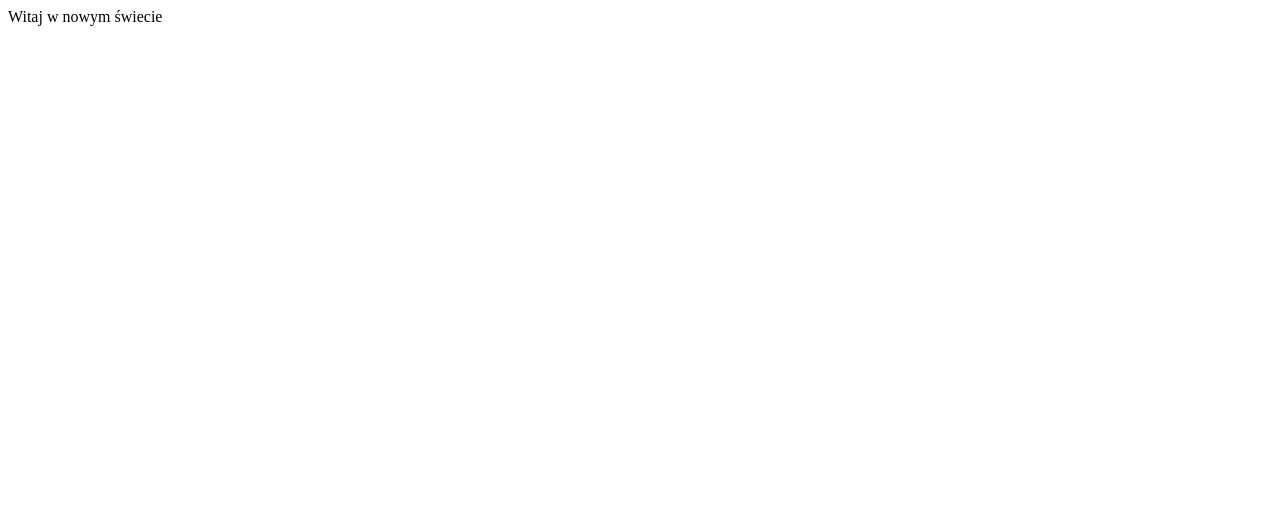
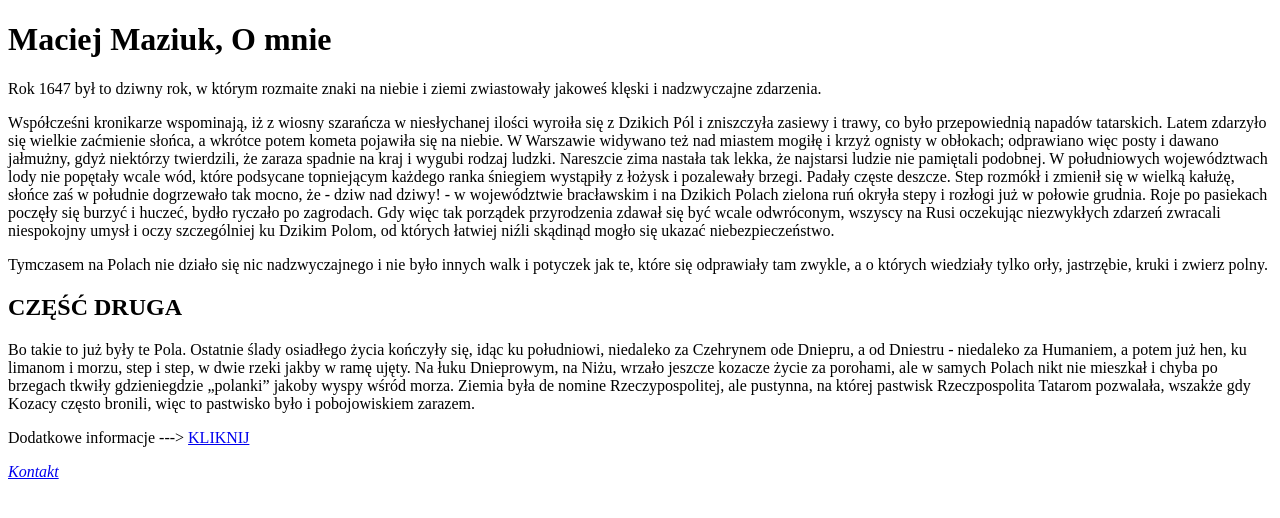
Before and after one commit to killmaciek124/HTML-CSS--College-, a plain HTML site: page lab01/index.html in a window 1280 px wide. Drawn offline with Linux system fonts and the light colour scheme.

Commit message:
Zadanie pierwsze dodane

```diff
--- a/lab01/index.html
+++ b/lab01/index.html
@@ -7,6 +7,27 @@
     <title>Document</title>
 </head>
 <body>
-    <div>Witaj w nowym świecie</div>
+
+<header>
+<h1>Maciej Maziuk, O mnie </h1>
+</header>
+<main>
+<p>Rok 1647 był to dziwny rok, w którym rozmaite znaki na niebie i ziemi zwiastowały jakoweś klęski i nadzwyczajne zdarzenia.</p>
+<p>Współcześni kronikarze wspominają, iż z wiosny szarańcza w niesłychanej ilości wyroiła się z Dzikich Pól i zniszczyła zasiewy i trawy, co było przepowiednią napadów tatarskich. Latem zdarzyło się wielkie zaćmienie słońca, a wkrótce potem kometa pojawiła się na niebie. W Warszawie widywano też nad miastem mogiłę i krzyż ognisty w obłokach; odprawiano więc posty i dawano jałmużny, gdyż niektórzy twierdzili, że zaraza spadnie na kraj i wygubi rodzaj ludzki. Nareszcie zima nastała tak lekka, że najstarsi ludzie nie pamiętali podobnej. W południowych województwach lody nie popętały wcale wód, które podsycane topniejącym każdego ranka śniegiem wystąpiły z łożysk i pozalewały brzegi. Padały częste deszcze. Step rozmókł i zmienił się w wielką kałużę, słońce zaś w południe dogrzewało tak mocno, że - dziw nad dziwy! - w województwie bracławskim i na Dzikich Polach zielona ruń okryła stepy i rozłogi już w połowie grudnia. Roje po pasiekach poczęły się burzyć i huczeć, bydło ryczało po zagrodach. Gdy więc tak porządek przyrodzenia zdawał się być wcale odwróconym, wszyscy na Rusi oczekując niezwykłych zdarzeń zwracali niespokojny umysł i oczy szczególniej ku Dzikim Polom, od których łatwiej niźli skądinąd mogło się ukazać niebezpieczeństwo.</p>
+<p>
+    Tymczasem na Polach nie działo się nic nadzwyczajnego i nie było innych walk i potyczek jak te, które się odprawiały tam zwykle, a o których wiedziały tylko orły, jastrzębie, kruki i zwierz polny.
+    </p>
+
+</main>
+<section>
+    <h2>CZĘŚĆ DRUGA</h2>
+    <p>Bo takie to już były te Pola. Ostatnie ślady osiadłego życia kończyły się, idąc ku południowi, niedaleko za Czehrynem ode Dniepru, a od Dniestru - niedaleko za Humaniem, a potem już hen, ku limanom i morzu, step i step, w dwie rzeki jakby w ramę ujęty. Na łuku Dnieprowym, na Niżu, wrzało jeszcze kozacze życie za porohami, ale w samych Polach nikt nie mieszkał i chyba po brzegach tkwiły gdzieniegdzie &#132;polanki&#148; jakoby wyspy wśród morza. Ziemia była de nomine Rzeczypospolitej, ale pustynna, na której pastwisk Rzeczpospolita Tatarom pozwalała, wszakże gdy Kozacy często bronili, więc to pastwisko było i pobojowiskiem zarazem.</p>
+<p>Dodatkowe informacje ---> <a href="https://pl.wikipedia.org/wiki/Pomara%C5%84cza">KLIKNIJ</a></p>
+</section>
+
+<footer>
+<address><a href="https://www.wp.pl/">Kontakt</a></address>
+</footer>
+
 </body>
 </html>
```
